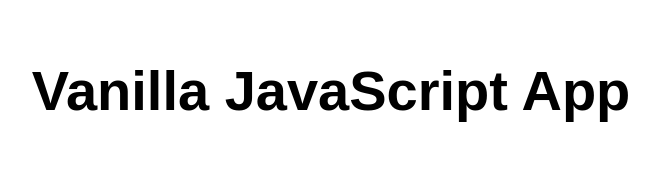
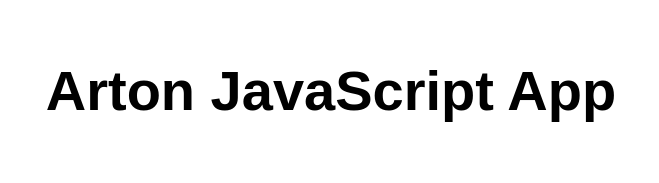
Before and after one commit to GitHubArto/my-first-static-web-app, a website: page src/index.html in a window 1280 px wide. Shown: the whole page, without its empty margins (309-968 px from the left). Drawn offline with Linux system fonts and the light colour scheme.

Commit message:
Update index.html

```diff
--- a/src/index.html
+++ b/src/index.html
@@ -10,7 +10,7 @@
 
 <body>
   <main>
-    <h1>Vanilla JavaScript App</h1>
+    <h1>Arton JavaScript App</h1>
   </main>
 </body>
 
```
